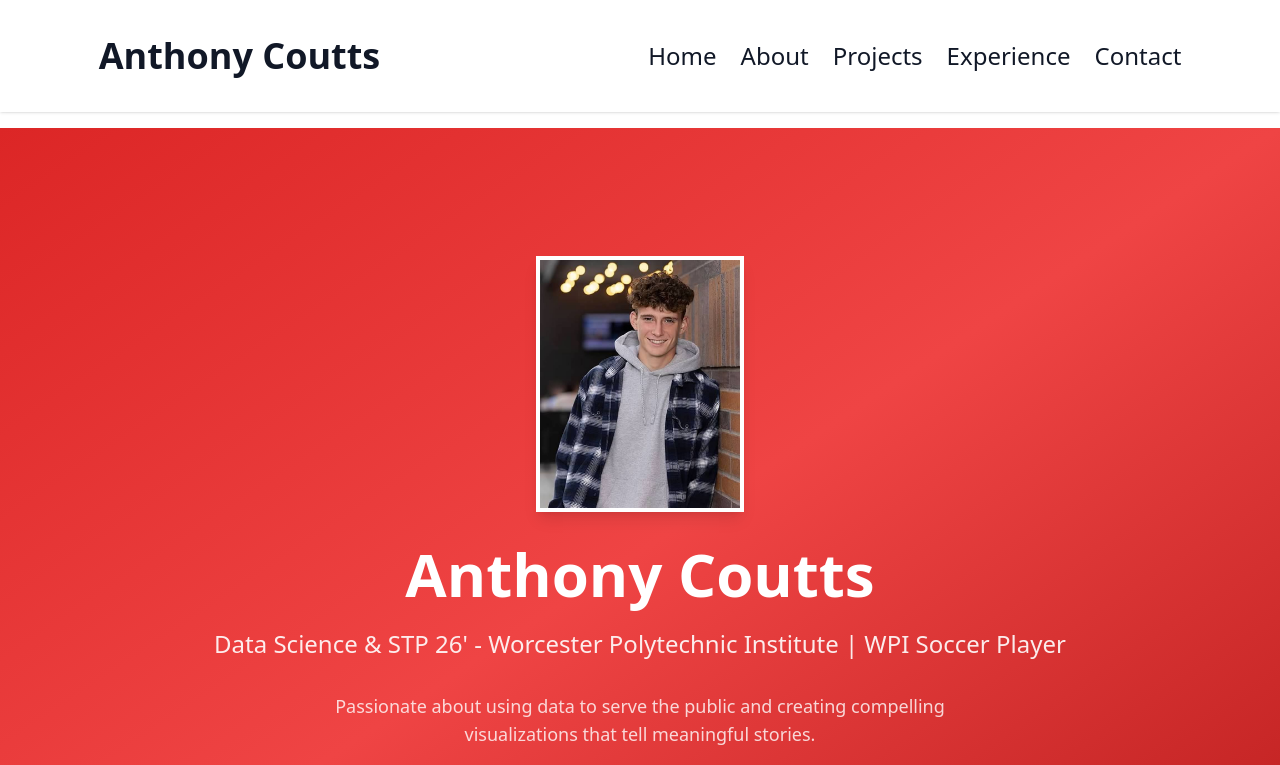
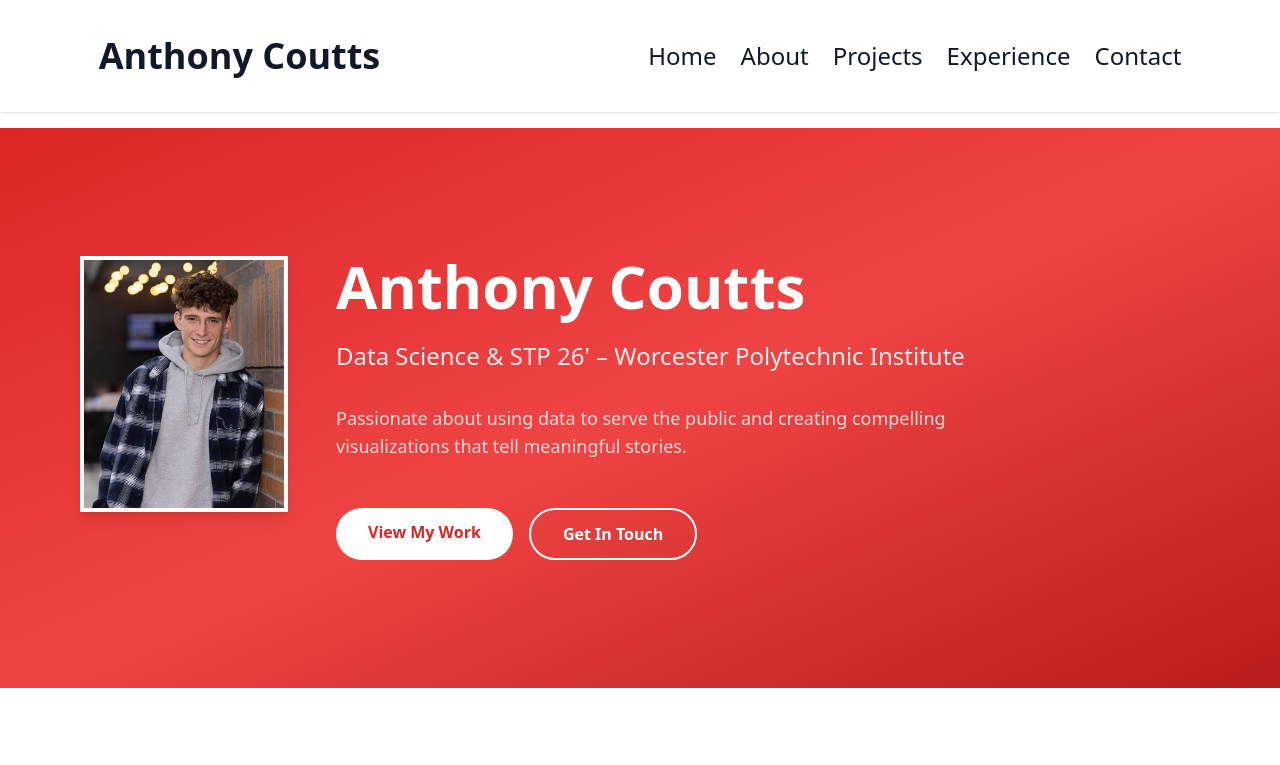
Before and after one commit to anthonyrcoutts/anthonyrcoutts.github.io, a plain HTML site: page index.html in a window 1280 px wide. Shown: the top 765 px of the page. Drawn offline with nearby package versions, Linux system fonts and the light colour scheme.

Commit message:
Update index.html

```diff
--- a/index.html
+++ b/index.html
@@ -58,16 +58,24 @@
 
 <!-- Hero Section -->
 <section id="home" class="bg-gradient-to-br from-red-600 via-red-500 to-red-700 text-white py-32 mt-16">
-    <div class="max-w-6xl mx-auto px-4 text-center">
-        <div class="w-52 h-64 mx-auto mb-8 overflow-hidden border-4 border-white shadow-lg">
+  <div class="max-w-6xl mx-auto px-4">
+    <div class="flex flex-col md:flex-row items-center md:items-start text-center md:text-left gap-12">
+
+      <!-- Image -->
+      <div class="w-52 h-64 mx-auto md:mx-0 overflow-hidden border-4 border-white shadow-lg shrink-0">
         <img src="headshot.jpg" alt="Anthony Coutts" class="w-full h-full object-cover" />
       </div>
+
+      <!-- Text -->
+      <div class="flex-1">
         <h1 class="text-5xl md:text-6xl font-bold mb-6">Anthony Coutts</h1>
-        <p class="text-xl md:text-2xl mb-8 opacity-90">Data Science & STP 26' - Worcester Polytechnic Institute | WPI Soccer Player</p>
-        <p class="text-lg mb-12 max-w-2xl mx-auto opacity-80">
+        <p class="text-xl md:text-2xl mb-8 opacity-90">
+          Data Science & STP 26' – Worcester Polytechnic Institute
+        </p>
+        <p class="text-lg mb-12 opacity-80 max-w-2xl">
           Passionate about using data to serve the public and creating compelling visualizations that tell meaningful stories.
         </p>
-        <div class="flex flex-col sm:flex-row gap-4 justify-center">
+        <div class="flex flex-col sm:flex-row gap-4 md:justify-start justify-center">
           <a href="#projects" class="bg-white text-red-600 px-8 py-3 rounded-full font-semibold hover:bg-gray-100 transition duration-300">
             View My Work
           </a>
@@ -76,7 +84,11 @@
           </a>
         </div>
       </div>
+
+    </div>
+  </div>
 </section>
+
 
 <!-- About Section -->
 <section id="about" class="py-20 bg-white">
```
Lines whose indentation alone changed are shown as unchanged.
